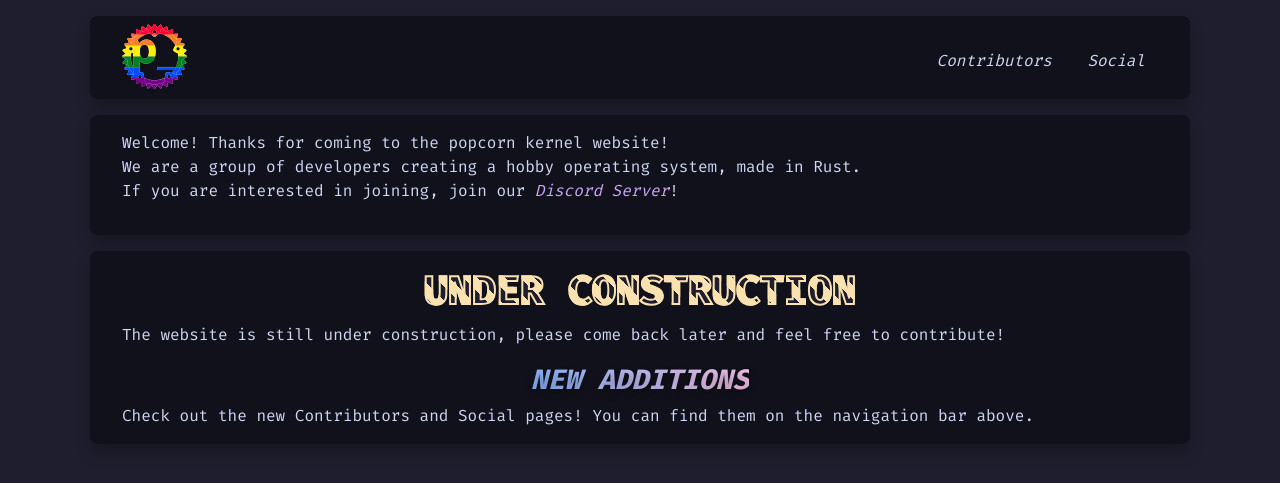
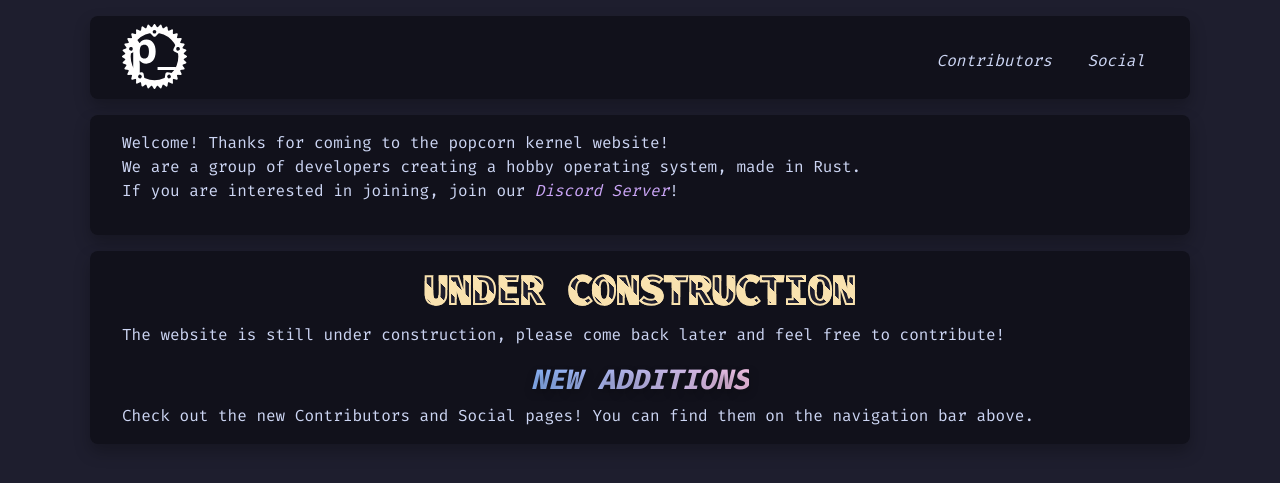
Before and after one commit to popcorn-kernel/popcorn-kernel.github.io, a Jekyll site: the page built from index.html, in a window 1280 px wide. Shown: the top 483 px of the page. Built offline with Jekyll 4.4.1, drawn with Linux system fonts in a browser that asks for light colours.

Commit message:
Cleaned up Default Layout

```diff
--- a/_layouts/default.html
+++ b/_layouts/default.html
@@ -13,15 +13,6 @@
     <link rel="stylesheet" href="{{ site.baseurl }}/assets/css/main.css">
 
     <link rel="stylesheet" href="{{ site.baseurl }}/assets/css/catppuccin_mocha.css">
-
-
-    <style>
-        :root
-        {
-            --color-tint: #FFFFFF
-        }
-    </style>
-
 
     <link rel="stylesheet" href="{{ site.baseurl }}/assets/css/main.css">
 </head>
@@ -48,21 +39,4 @@
 {{ content }}
 
 </body>
-<!-- We need to access site.baseurl to access assets. We can't do this from .js. -->
-<script>
-    document.addEventListener("DOMContentLoaded", function() {
-        // Get the current date
-        var currentDate = new Date();
-
-        // Get the current month (zero-based index)
-        var currentMonth = currentDate.getMonth();
-        // Check if it is Pride Month
-     //   if (currentMonth === 5) {
-            const iconElements = document.querySelectorAll('.popcorn-icon');
-            iconElements.forEach(element => {
-                element.setAttribute("src", "{{ site.baseurl }}/assets/img/popcorn-pride.svg");
-            });
-     //   }
-    });
-</script>
 </html>
```
